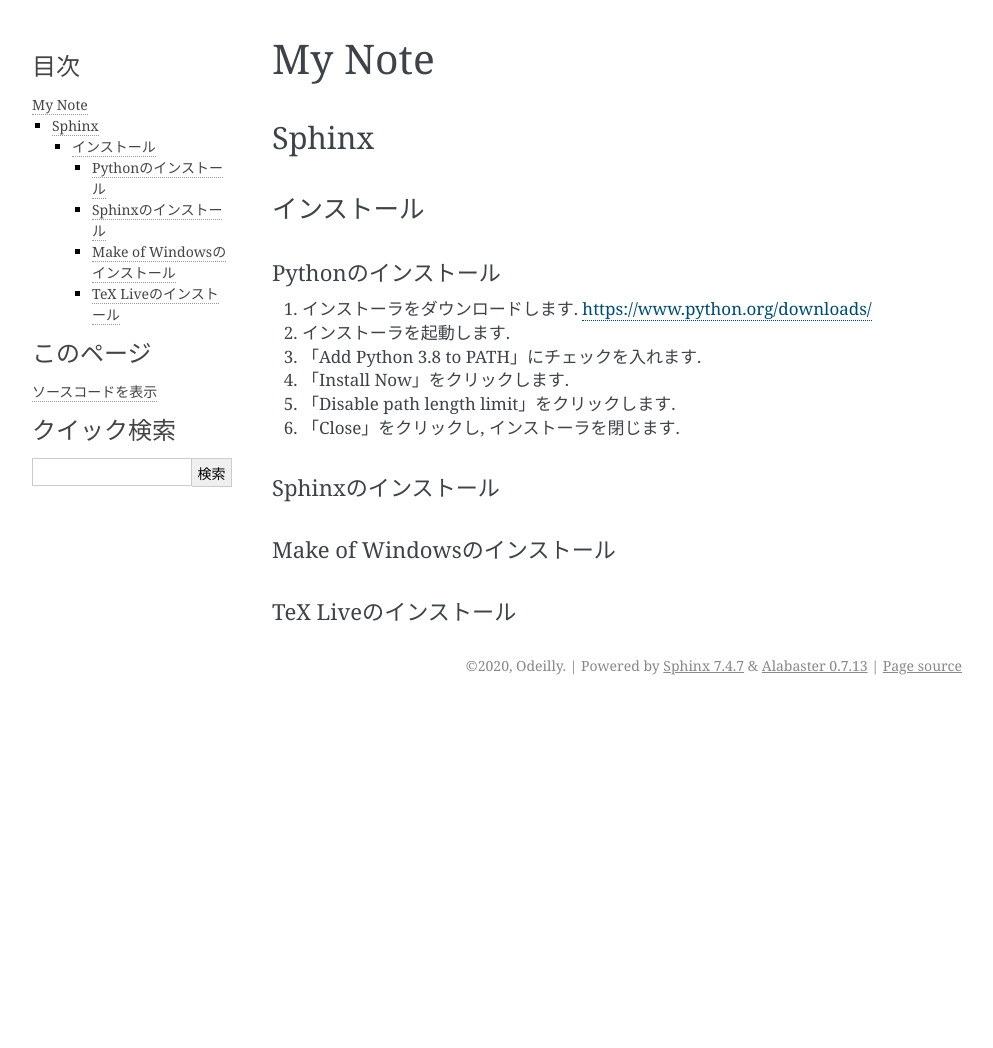
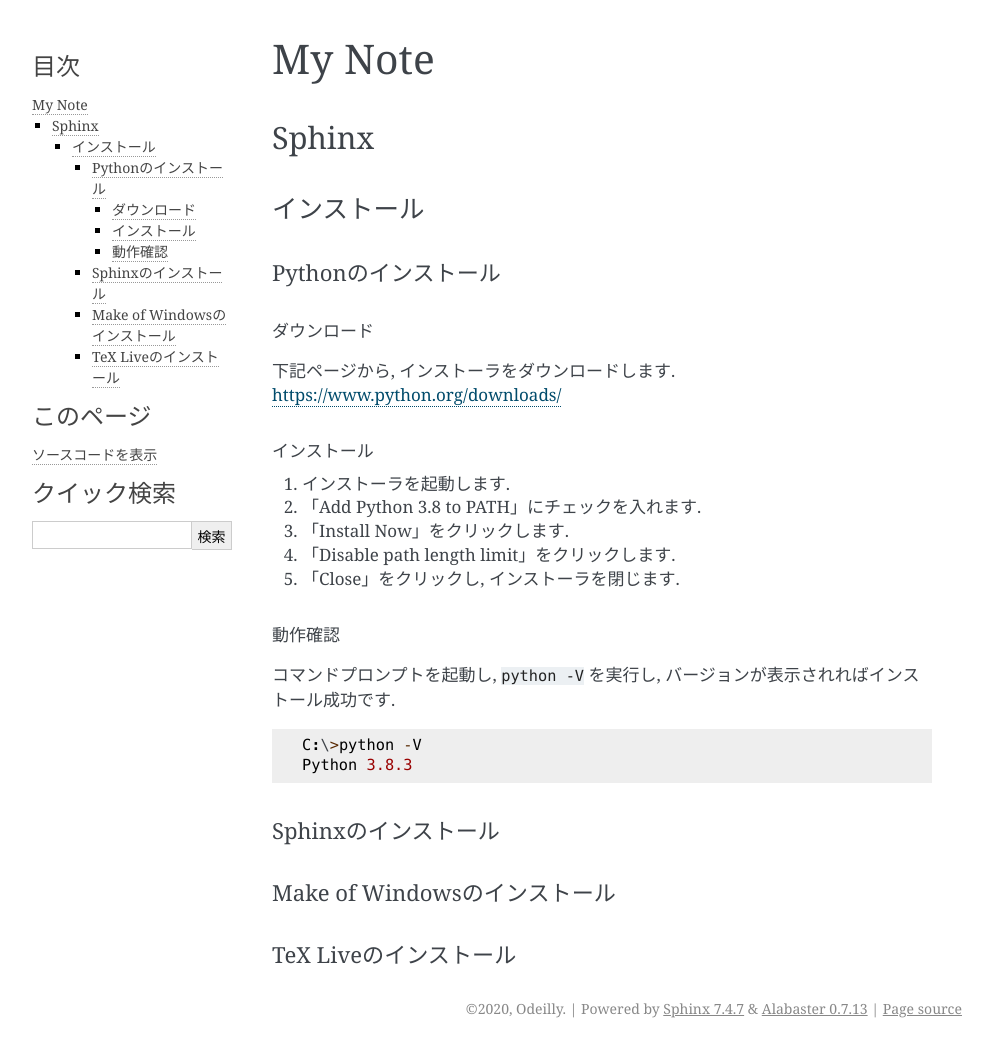
Before and after one commit to odeilly/note, a Sphinx documentation site: the page built from mynote/source/index.rst, in a window 1280 px wide. Shown: the whole page, without its empty margins (148-1141 px from the left). Built offline with Sphinx 7.4.7, drawn with Linux system fonts in a browser that asks for light colours; before the commit the page ends 900 px from its top, so only the background shows below that.

Commit message:
Pythonインストール

```diff
--- a/mynote/source/index.rst
+++ b/mynote/source/index.rst
@@ -10,19 +10,40 @@ Sphinx
 
 Pythonのインストール
 ~~~~~~~~~~~~~~~~~~~~
-1. インストーラをダウンロードします.
-   https://www.python.org/downloads/
+
+ダウンロード
+++++++++++++
 
 
-2. インストーラを起動します.
+下記ページから, インストーラをダウンロードします.
+https://www.python.org/downloads/
 
-3. 「Add Python 3.8 to PATH」にチェックを入れます.
 
-4. 「Install Now」をクリックします.
+インストール
+++++++++++++
 
-5. 「Disable path length limit」をクリックします.
+1. インストーラを起動します.
 
-6. 「Close」をクリックし, インストーラを閉じます.
+2. 「Add Python 3.8 to PATH」にチェックを入れます.
+
+3. 「Install Now」をクリックします.
+
+4. 「Disable path length limit」をクリックします.
+
+5. 「Close」をクリックし, インストーラを閉じます.
+
+
+動作確認
+++++++++
+
+コマンドプロンプトを起動し, ``python -V`` を実行し,
+バージョンが表示されればインストール成功です.
+
+::
+
+   C:\>python -V
+   Python 3.8.3
+
 
 
 Sphinxのインストール
```
Also changed, not shown: 3 other files.
